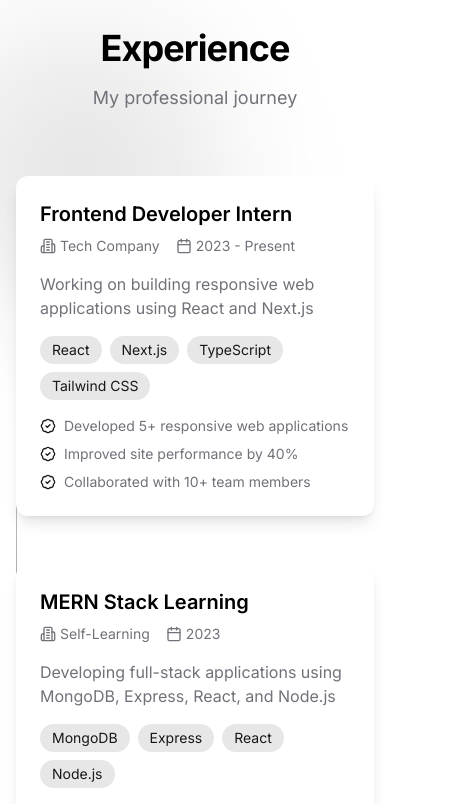
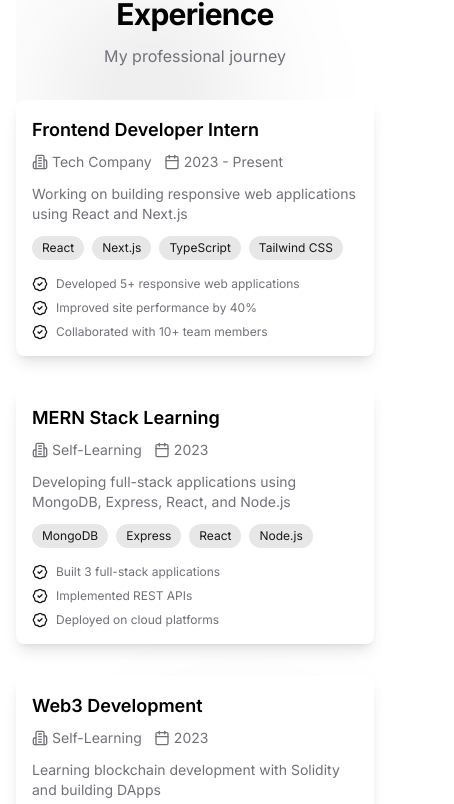
Before and after one commit to paul1029-ife/ifeoluwa-portfolio, a Next.js app: page / in a window 390 px wide. Shown: the part 4322-5126 px from the top of the page, 454 px wide, since content can reach past the window. Built offline with nearby package versions, Linux system fonts and the light colour scheme.

Commit message:
Fix responsiveness issues.

```diff
--- a/app/layout.tsx
+++ b/app/layout.tsx
@@ -13,6 +13,18 @@ export const metadata = {
   metadataBase: new URL("https://ifeoluwa-portfolio-five.vercel.app"),
   title: "Ifeoluwa's Portfolio",
   description: "Portfolio showcasing frontend development skills and projects",
+  keywords: [
+    "Ifeoluwa",
+    "Frontend Developer",
+    "Portfolio",
+    "Web Development",
+    "JavaScript",
+    "React",
+    "Projects",
+    "Tech Skills",
+    "Developer Portfolio",
+  ],
+  author: "Ifeoluwa Agbogun",
   openGraph: {
     title: "Ifeoluwa's Portfolio",
     description:
--- a/components/experience.tsx
+++ b/components/experience.tsx
@@ -47,62 +47,72 @@ const experiences = [
 
 export function ExperienceSection() {
   return (
-    <section id="experience" className="container px-4 py-16">
-      <div className="relative mx-auto max-w-4xl">
-        {/* Background gradient effects */}
-        <div className="absolute inset-0 -z-10">
-          <div className="absolute -left-20 top-0 h-72 w-72 rounded-full bg-primary/10 blur-3xl" />
-          <div className="absolute -right-20 bottom-0 h-72 w-72 rounded-full bg-primary/10 blur-3xl" />
+    <section id="experience" className="w-full py-8 md:py-16">
+      <div className="mx-auto max-w-7xl px-4 sm:px-6 lg:px-8">
+        <div className="relative">
+          {/* Background gradient */}
+          <div className="absolute inset-0 -z-10 overflow-hidden">
+            <div className="absolute left-[10%] top-0 h-48 w-48 rounded-full bg-primary/10 blur-3xl md:h-72 md:w-72" />
+            <div className="absolute right-[10%] bottom-0 h-48 w-48 rounded-full bg-primary/10 blur-3xl md:h-72 md:w-72" />
           </div>
 
+          {/* Header */}
           <motion.div
-          className="relative text-center"
+            className="text-center"
             initial={{ opacity: 0, y: 20 }}
             whileInView={{ opacity: 1, y: 0 }}
             viewport={{ once: true }}
             transition={{ duration: 0.5 }}
           >
-          <h2 className="text-4xl font-bold tracking-tight sm:text-5xl">
+            <h2 className="text-3xl font-bold tracking-tight sm:text-4xl md:text-5xl">
               Experience
             </h2>
-          <p className="mt-4 text-lg text-muted-foreground">
+            <p className="mt-3 text-base text-muted-foreground sm:text-lg">
               My professional journey
             </p>
           </motion.div>
 
-        <div className="relative mt-16 space-y-12">
-          {/* Timeline line */}
-          <div className="absolute left-0 top-0 h-full w-px bg-gradient-to-b from-primary/0 via-primary/50 to-primary/0 lg:left-1/2" />
+          {/* Timeline */}
+          <div className="relative mt-8 md:mt-16">
+            {/* Timeline line - Only visible on large screens */}
+            <div className="absolute left-4 top-0 hidden h-full w-0.5 bg-gradient-to-b from-primary/0 via-primary/50 to-primary/0 md:block md:left-1/2" />
 
+            {/* Experience cards */}
+            <div className="space-y-8 md:space-y-12">
               {experiences.map((experience, index) => (
+                <div key={experience.title} className="relative">
                   <motion.div
-              key={experience.title}
-              initial={{ opacity: 0, x: index % 2 === 0 ? -50 : 50 }}
-              whileInView={{ opacity: 1, x: 0 }}
+                    initial={{ opacity: 0, y: 20 }}
+                    whileInView={{ opacity: 1, y: 0 }}
                     viewport={{ once: true }}
                     transition={{ duration: 0.5, delay: index * 0.1 }}
-              className={`relative ${
+                    className={`relative mx-auto w-full md:w-5/12 ${
                       index % 2 === 0
-                  ? "lg:pr-16 lg:text-right"
-                  : "lg:pl-16 lg:ml-auto"
-              } lg:w-1/2`}
+                        ? "md:mr-auto md:pr-8"
+                        : "md:ml-auto md:pl-8"
+                    }`}
                   >
-              {/* Timeline dot */}
+                    {/* Timeline dot - Only visible on large screens */}
                     <div
-                className="absolute hidden h-4 w-4 rounded-full border-2 border-primary bg-background lg:block"
-                style={{
-                  top: "2rem",
-                  [index % 2 === 0 ? "right" : "left"]: "-2rem",
-                }}
+                      className={`absolute top-8 hidden h-4 w-4 rounded-full border-2 border-primary bg-background md:block ${
+                        index % 2 === 0
+                          ? "right-0 translate-x-1/2"
+                          : "left-0 -translate-x-1/2"
+                      }`}
                     />
 
-              <div className="group rounded-xl bg-card p-6 shadow-lg transition-all hover:shadow-xl">
-                <div className="flex items-center justify-between gap-4">
-                  <h3 className="text-xl font-semibold">{experience.title}</h3>
-                  <ExternalLink className="h-5 w-5 opacity-0 transition-opacity group-hover:opacity-100" />
+                    {/* Card */}
+                    <div className="group relative rounded-lg bg-card p-4 shadow-lg transition-shadow hover:shadow-xl sm:p-6">
+                      {/* Header */}
+                      <div className="flex items-center justify-between gap-2">
+                        <h3 className="text-lg font-semibold sm:text-xl">
+                          {experience.title}
+                        </h3>
+                        <ExternalLink className="h-4 w-4 opacity-0 transition-opacity group-hover:opacity-100 sm:h-5 sm:w-5" />
                       </div>
 
-                <div className="mt-2 flex flex-wrap gap-4 text-sm text-muted-foreground">
+                      {/* Company and Period */}
+                      <div className="mt-2 flex flex-wrap gap-3 text-sm text-muted-foreground">
                         <div className="flex items-center gap-1">
                           <Building2 className="h-4 w-4" />
                           {experience.company}
@@ -113,21 +123,24 @@ export function ExperienceSection() {
                         </div>
                       </div>
 
-                <p className="mt-4 text-muted-foreground">
+                      {/* Description */}
+                      <p className="mt-3 text-sm text-muted-foreground sm:text-base">
                         {experience.description}
                       </p>
 
-                <div className="mt-4 flex flex-wrap gap-2">
+                      {/* Skills */}
+                      <div className="mt-3 flex flex-wrap gap-2">
                         {experience.skills.map((skill) => (
                           <span
                             key={skill}
-                      className="rounded-full bg-primary/10 px-3 py-1 text-sm text-primary"
+                            className="rounded-full bg-primary/10 px-2.5 py-1 text-xs text-primary sm:text-sm"
                           >
                             {skill}
                           </span>
                         ))}
                       </div>
 
+                      {/* Highlights */}
                       <ul className="mt-4 space-y-2">
                         {experience.highlights.map((highlight, i) => (
                           <motion.li
@@ -136,16 +149,19 @@ export function ExperienceSection() {
                             whileInView={{ opacity: 1, x: 0 }}
                             viewport={{ once: true }}
                             transition={{ duration: 0.3, delay: 0.1 + i * 0.1 }}
-                      className="flex items-center gap-2 text-sm text-muted-foreground"
+                            className="flex items-center gap-2 text-xs text-muted-foreground sm:text-sm"
                           >
-                      <BadgeCheck className="h-4 w-4 text-primary" />
+                            <BadgeCheck className="h-4 w-4 shrink-0 text-primary" />
                             {highlight}
                           </motion.li>
                         ))}
                       </ul>
                     </div>
                   </motion.div>
+                </div>
               ))}
+            </div>
+          </div>
         </div>
       </div>
     </section>
```
Lines whose indentation alone changed are shown as unchanged.
